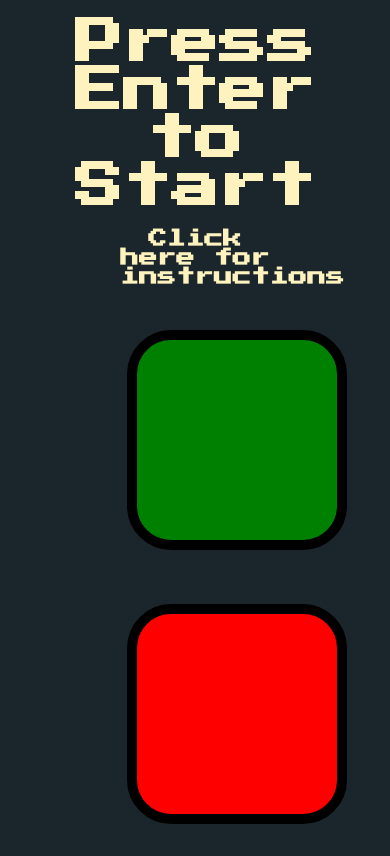
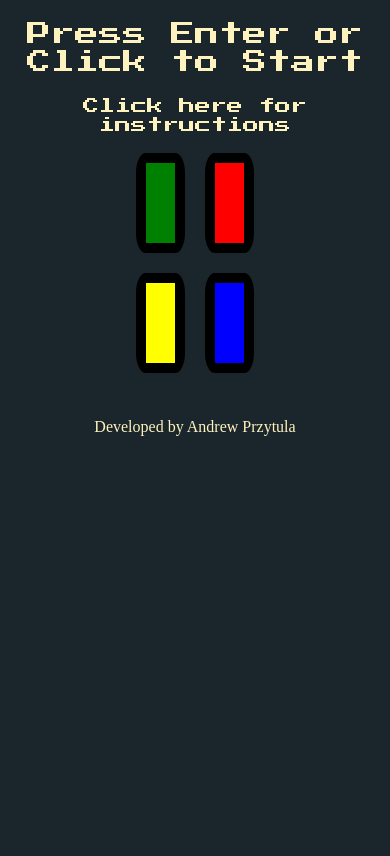
Before and after one commit to AndrewPrzytula/simon-game, a plain HTML site: page index.html in a window 390 px wide. Shown: the top 856 px of the page. Drawn offline with nearby package versions, Linux system fonts and the light colour scheme.

Commit message:
Third commit fixed bugs

```diff
--- a/index.html
+++ b/index.html
@@ -3,7 +3,9 @@
 
 <head>
   <meta charset="utf-8">
+  <meta name="viewport" content="width=device-width, initial-scale=1, shrink-to-fit=no">
   <title>Simon</title>
+  <link rel="stylesheet" href="https://stackpath.bootstrapcdn.com/bootstrap/4.4.1/css/bootstrap.min.css" integrity="sha384-Vkoo8x4CGsO3+Hhxv8T/Q5PaXtkKtu6ug5TOeNV6gBiFeWPGFN9MuhOf23Q9Ifjh" crossorigin="anonymous">
   <link rel="stylesheet" href="styles.css">
   <link href="https://fonts.googleapis.com/css?family=Press+Start+2P" rel="stylesheet">
 </head>
@@ -11,32 +13,32 @@
 <body>
 
 
-  <h1 id="level-title">Press Enter to Start</h1>
+  <h1 id="level-title">Press Enter or Click to Start</h1>
+
+
+    <div class="in-div">
+      <h3 class="instruction">Click here for instructions</h1>
+    </div>
 
 <div class="container">
-  <div class="row in-div">
-    <h3 class="instruction">Click here for instructions</h1>
-  </div>
 
+    <div class="row justify-content-center ">
 
-
-    <div class="row">
-
-      <div type="button" id="green" class="btn green">
+      <div type="button" id="green" class="btn green col-3">
 
       </div>
 
-      <div type="button" id="red" class="btn red">
+      <div type="button" id="red" class="btn red col-3">
 
       </div>
     </div>
 
-    <div class="row">
+    <div class="row justify-content-center">
 
-      <div type="button" id="yellow" class="btn yellow">
+      <div type="button" id="yellow" class="btn yellow col-3">
 
       </div>
-      <div type="button" id="blue" class="btn blue">
+      <div type="button" id="blue" class="btn blue col-3">
 
       </div>
 
@@ -45,10 +47,13 @@
   </div>
 
   <footer>Developed by Andrew Przytula</footer>
-<script src="https://ajax.googleapis.com/ajax/libs/jquery/3.4.1/jquery.min.js"></script>
-<script type="text/javascript" src="index.js">
+  <script src="https://ajax.googleapis.com/ajax/libs/jquery/3.4.1/jquery.min.js"></script>
+  <script src="https://cdn.jsdelivr.net/npm/popper.js@1.16.0/dist/umd/popper.min.js" integrity="sha384-Q6E9RHvbIyZFJoft+2mJbHaEWldlvI9IOYy5n3zV9zzTtmI3UksdQRVvoxMfooAo" crossorigin="anonymous"></script>
+<script src="https://stackpath.bootstrapcdn.com/bootstrap/4.4.1/js/bootstrap.min.js" integrity="sha384-wfSDF2E50Y2D1uUdj0O3uMBJnjuUD4Ih7YwaYd1iqfktj0Uod8GCExl3Og8ifwB6" crossorigin="anonymous"></script>
 
-</script>
+  <script type="text/javascript" src="index.js">
+
+  </script>
 </body>
 
 </html>
--- a/index.js
+++ b/index.js
@@ -25,6 +25,17 @@ $(".btn").click(function() {
   checkAnswer(userClickedPattern.length - 1);
 
 })
+
+$("#level-title").click(function(){
+if(!started){
+$(".instruction").hide();
+$(".btn").show();
+$("#level-title").text("Level" + level);
+nextSequence();
+started= true;
+};
+});
+
 $(document).bind("keypress", function(e) {
   if(!started && e.keyCode == 13) {
   $(".instruction").hide();
@@ -72,7 +83,7 @@ function checkAnswer(currentLevel) {
     setTimeout(function() {
       $("body").removeClass("game-over");
     }, 200)
-    $("#level-title").text("Game over, press Enter to restart");
+    $("#level-title").html("<h1>GAME OVER</h1>" + "<h1>CLICK TO RESTART</h1>");
     startOver();
   }
 }
--- a/styles.css
+++ b/styles.css
@@ -16,6 +16,7 @@ font-family: serif;
   font-size: 3rem;
   margin:  5%;
   color: #FEF2BF;
+
 }
 
 .container {
@@ -25,6 +26,9 @@ font-family: serif;
 
 }
 
+
+
+
 .btn {
   margin: 25px;
   display: inline-block;
@@ -33,6 +37,26 @@ font-family: serif;
   border: 10px solid black;
   border-radius: 20%;
 }
+
+@media(max-width:576px) {
+.btn{
+margin:10px;
+height: 100px;
+width:100px;
+
+}
+#level-title{
+
+  font-size: 1.5rem;
+}
+h3{
+  font-size: 1rem;
+}
+
+
+}
+
+
 
 .game-over {
   background-color: red;
@@ -49,7 +73,7 @@ margin:0 10%;
 
 .in-div{
 
-  margin-bottom: 10%;
+  margin-bottom: 2%;
 }
 
 .red {
```
